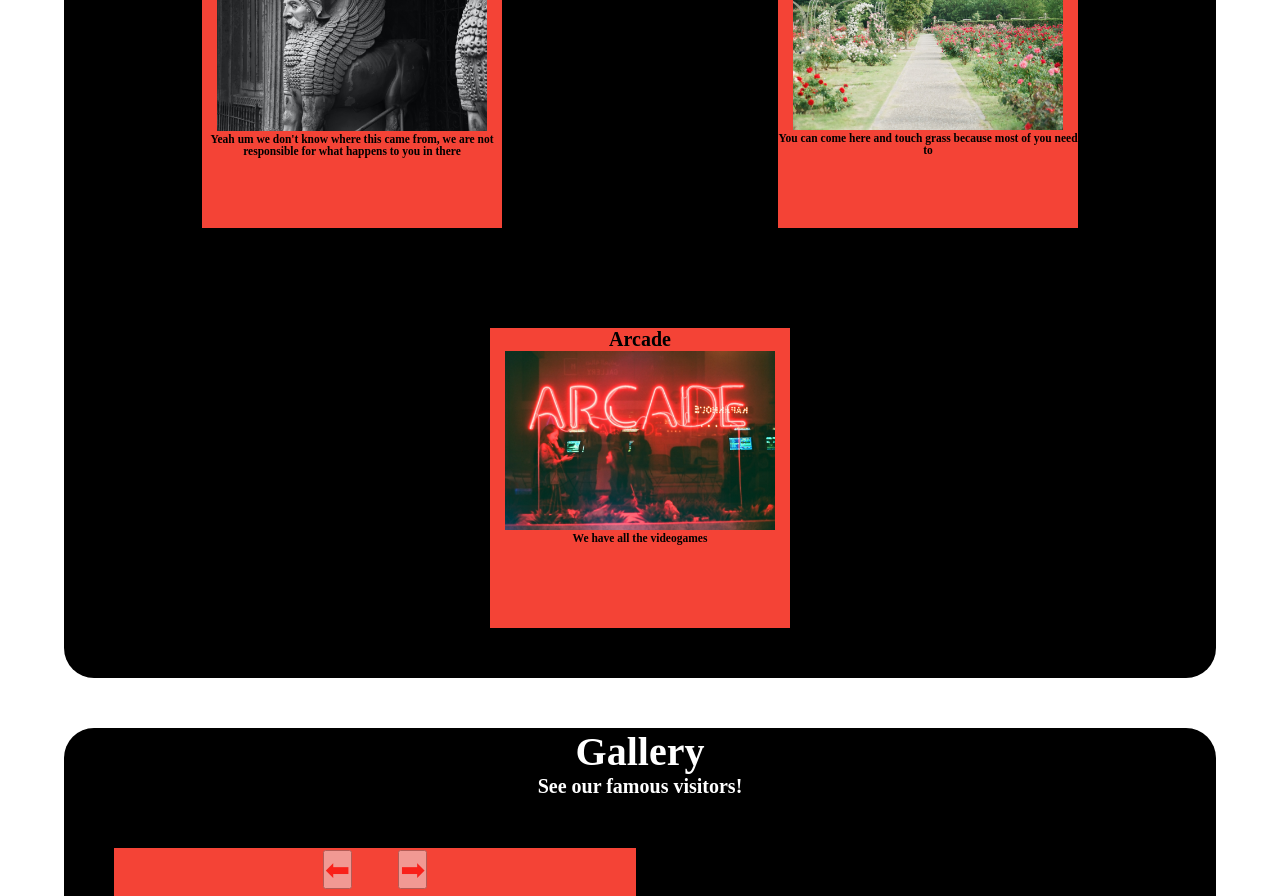
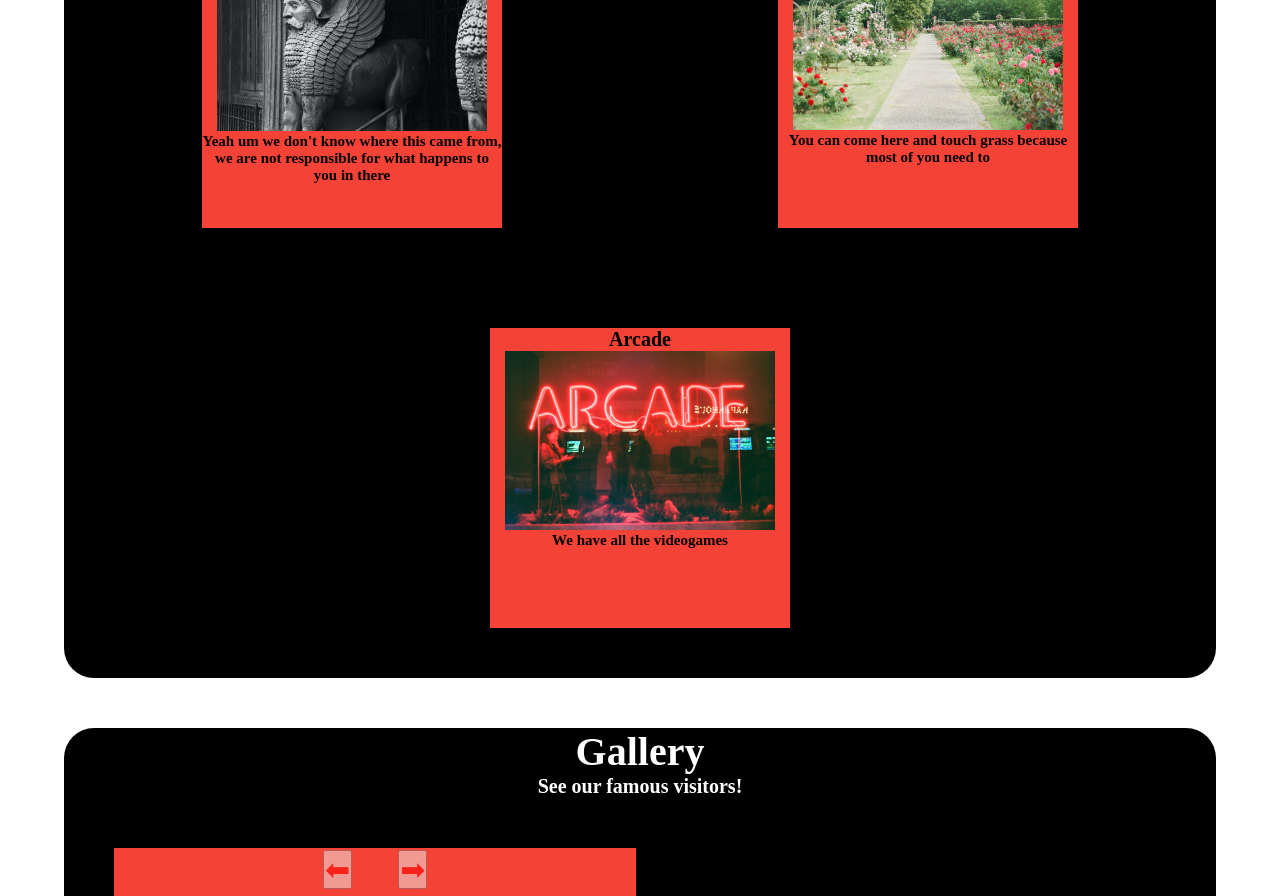
Before and after one commit to staten-island-tech/vue-project-2-ebt, a Nuxt app in the folder project/: page / in a window 1280 px wide. Shown: the part 2780-3676 px from the top of the page. Built offline with nearby package versions, Linux system fonts and the light colour scheme.

Commit message:
make attraction cards uniform with website maybe

```diff
--- a/project/components/Attractions.vue
+++ b/project/components/Attractions.vue
@@ -1,7 +1,7 @@
 <template>
   <div>
-    <h2 class="attractions-title">Attractions</h2>
-    <h3 class="attractions-subtitle">
+    <h2 class="section-title">Attractions</h2>
+    <h3 class="section-subtitle">
       See all our wonderful and unique attractions!
     </h3>
     <section class="flex-parent">
@@ -18,6 +18,7 @@
         />
         <h4 class="attractions-description">{{ attraction.description }}</h4>
       </div>
+      <!--    <h3>and more </h3>  try to do more here-->
     </section>
   </div>
 </template>
@@ -64,9 +65,7 @@ export default {
   margin: 5rem;
   color: var(--primary);
 }
-.attractions-title {
-  font-size: 4rem;
-}
-.attractions-subtitle {
+.attractions-description {
+  font-size: 1.5rem;
 }
 </style>
--- a/project/components/Gallery.vue
+++ b/project/components/Gallery.vue
@@ -1,7 +1,7 @@
 <template>
   <div class="gallery-home">
-    <h1 class="gallery-title">Gallery</h1>
-    <h2 class="gallery-header">See our famous visitors!</h2>
+    <h1 class="section-title">Gallery</h1>
+    <h2 class="section-subtitle">See our famous visitors!</h2>
     <div class="gallery-parent">
       <div class="gallery-card">
         <button
```
